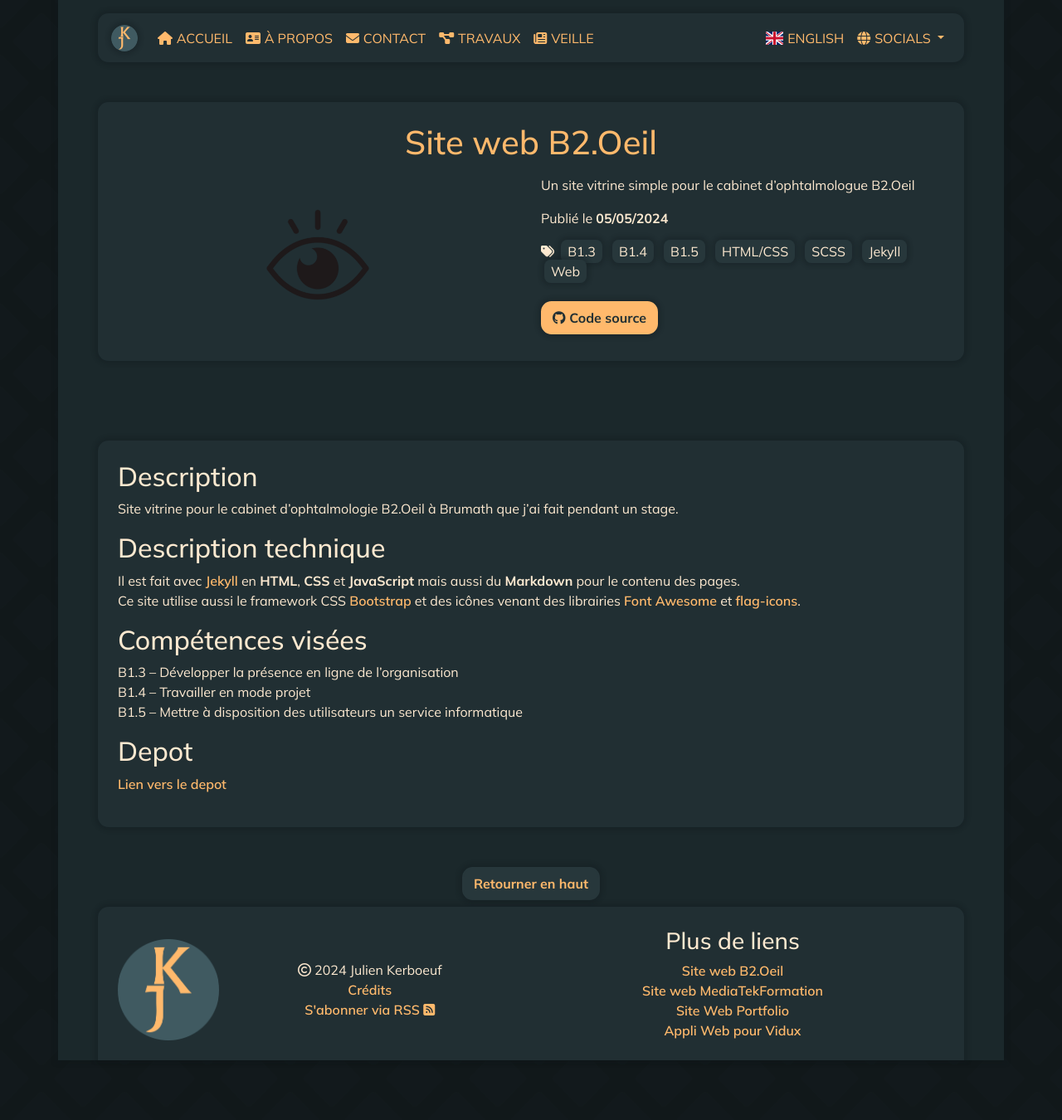
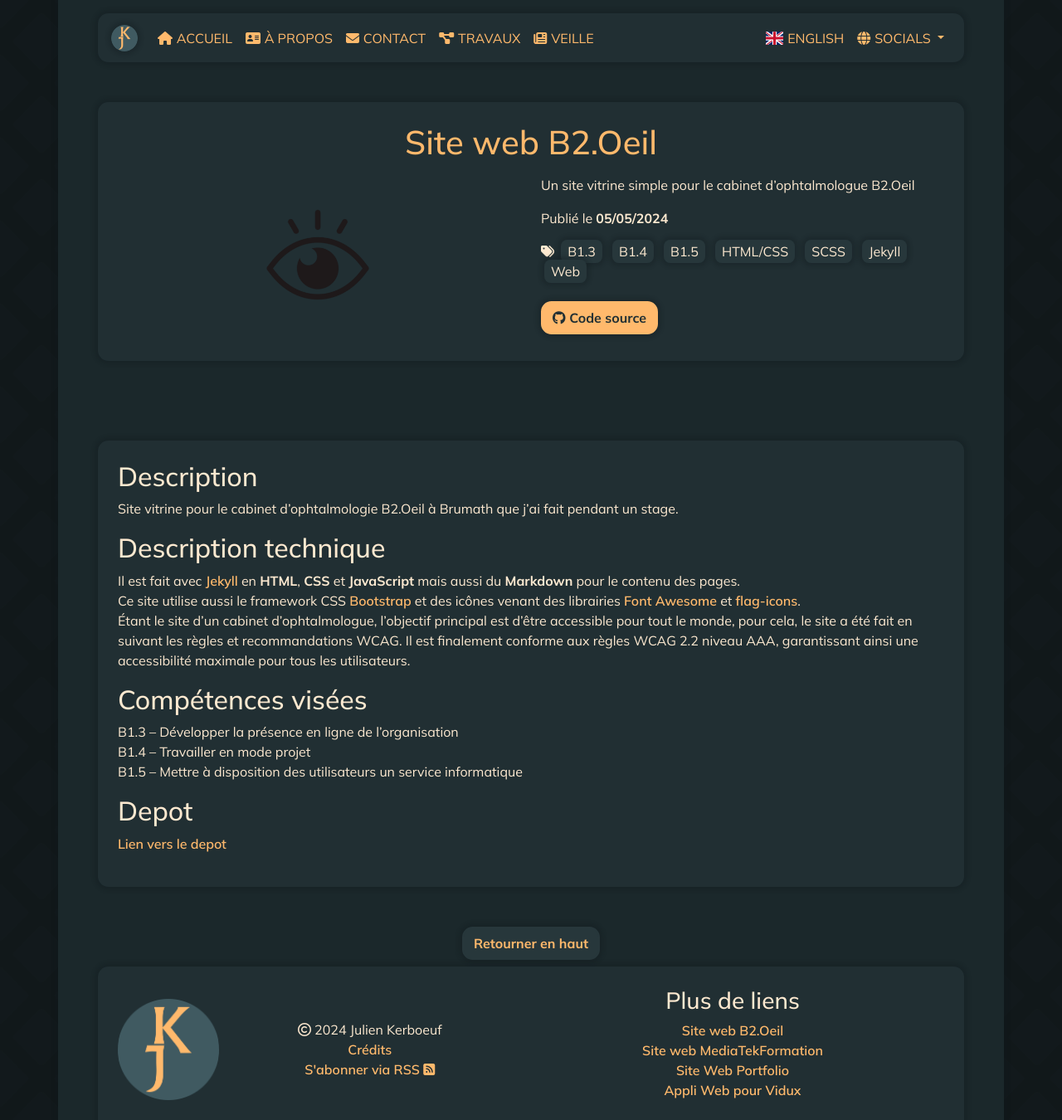
Before and after one commit to JKerboeuf/jkerboeuf.github.io, a Jekyll site: the page built from _posts/2024-05-05-b2-oeil.md, in a window 1280 px wide. Shown: the whole page at 83% size. Built offline with Jekyll 4.4.1, drawn with Linux system fonts in a browser that asks for light colours; nearby versions of some CDN libraries; before the commit the page ends 1278 px from its top, so only the background shows below that.

Commit message:
Added details

```diff
--- a/_posts/2024-05-05-b2-oeil.md
+++ b/_posts/2024-05-05-b2-oeil.md
@@ -25,6 +25,7 @@ Site vitrine pour le cabinet d’ophtalmologie B2.Oeil à Brumath que j'ai fait
 
 Il est fait avec [Jekyll](https://jekyllrb.com/) en **HTML**, **CSS** et **JavaScript** mais aussi du **Markdown** pour le contenu des pages.
 Ce site utilise aussi le framework CSS [Bootstrap](https://getbootstrap.com/) et des icônes venant des librairies [Font Awesome](https://fontawesome.com/) et [flag-icons](https://flagicons.lipis.dev/).
+Étant le site d'un cabinet d'ophtalmologue, l'objectif principal est d'être accessible pour tout le monde, pour cela, le site a été fait en suivant les règles et recommandations WCAG. Il est finalement conforme aux règles WCAG 2.2 niveau AAA, garantissant ainsi une accessibilité maximale pour tous les utilisateurs.
 
 ## Compétences visées
 
```
